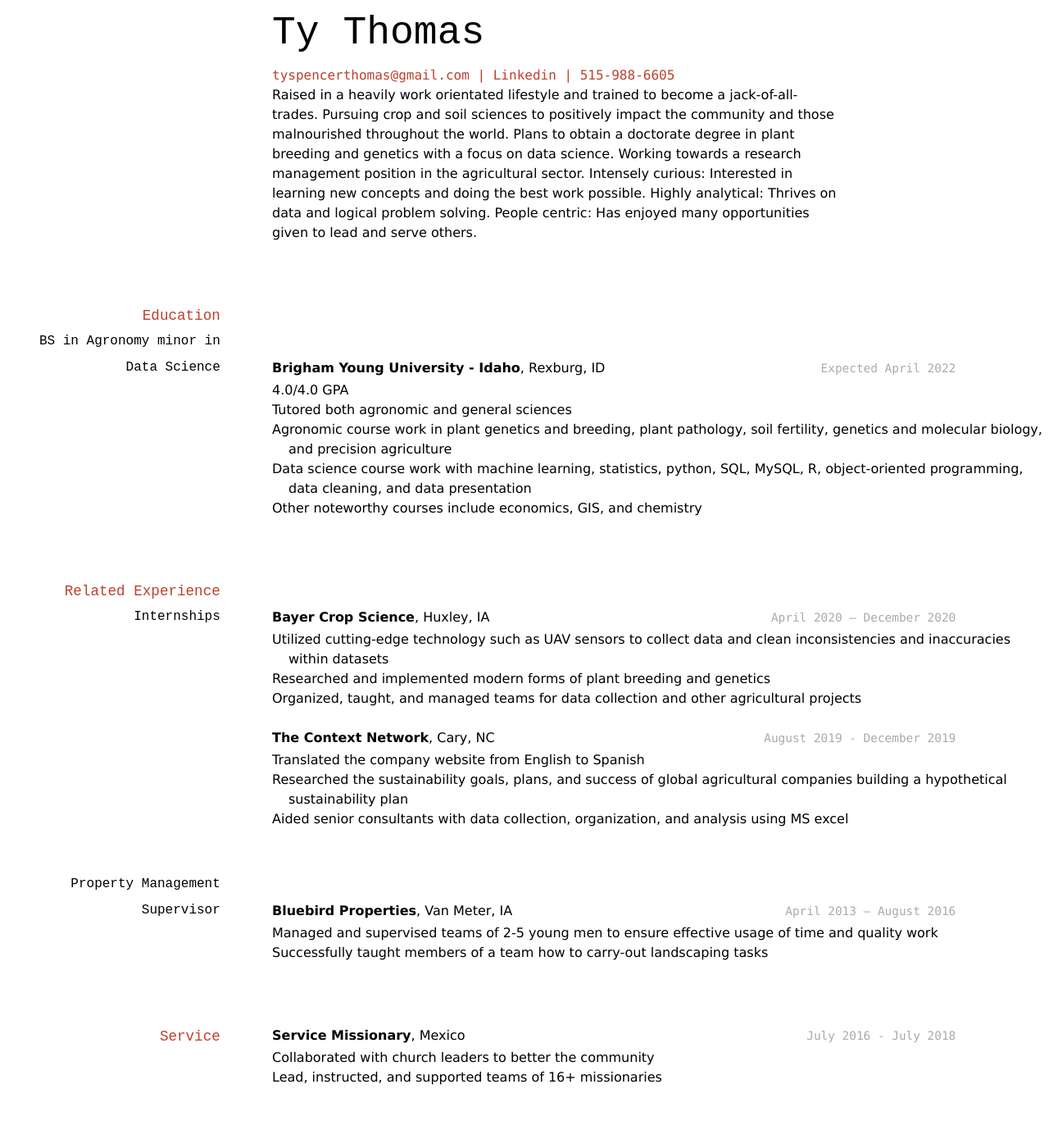
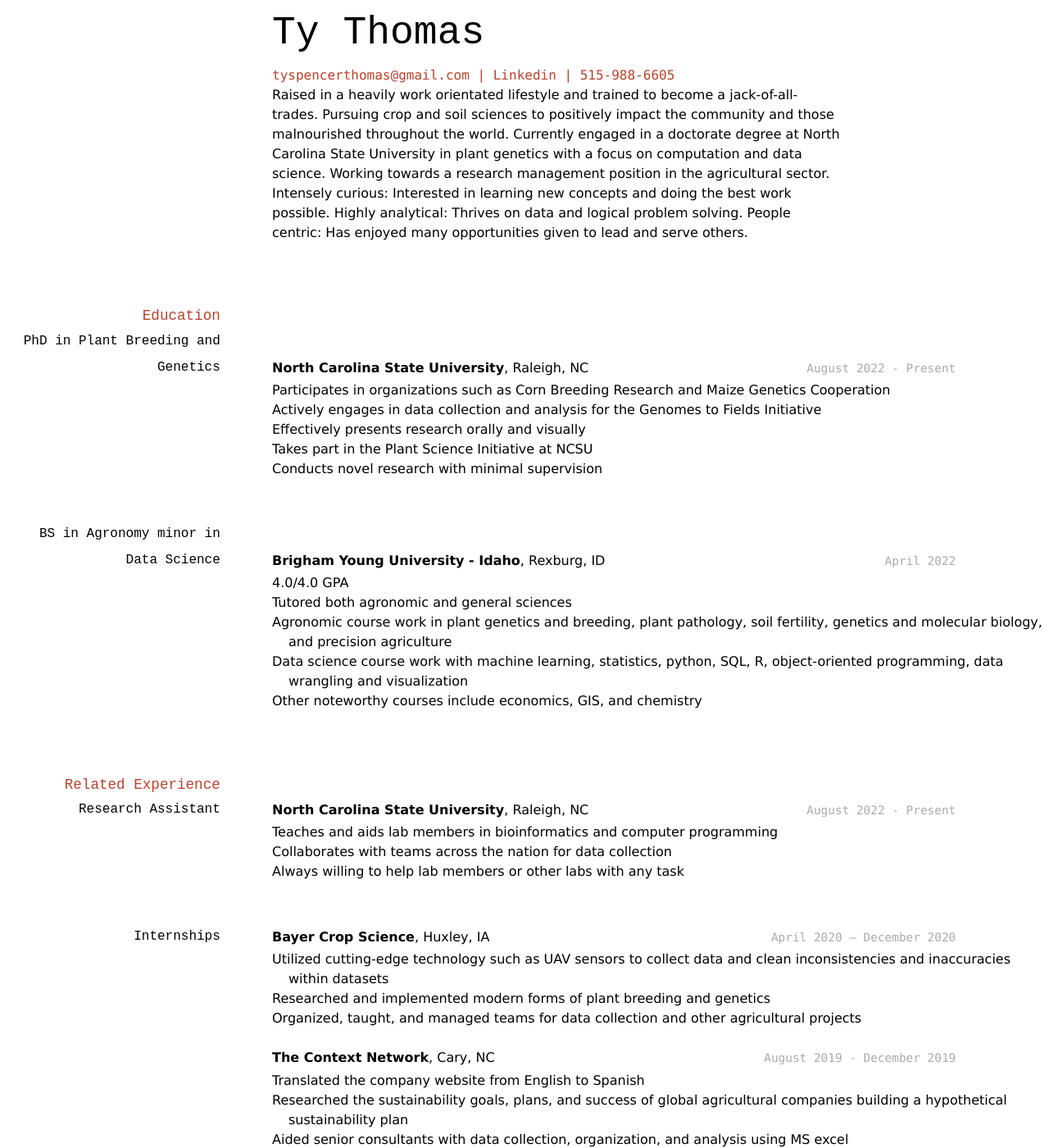
Before and after one commit to ty-thomas/Thomas_Resume, a Jekyll site: the page built from docs/index.md, in a window 1280 px wide and 1400 px high. Shown: the whole window at 82% size. Built offline with Jekyll 4.4.1, drawn with Linux system fonts in a browser that asks for light colours; some of the changed text lies outside the part shown.

Commit message:
Update index.md

```diff
--- a/docs/index.md
+++ b/docs/index.md
@@ -10,26 +10,44 @@ title: Ty Thomas' Resume
 | 515-988-6605
 </div>
 
-Raised in a heavily work orientated lifestyle and trained to become a jack-of-all-trades. Pursuing crop and soil sciences to positively impact the community and those malnourished throughout the world.  Plans to obtain a doctorate degree in plant breeding and genetics with a focus on data science.   Working towards a research management position in the agricultural sector. Intensely curious: Interested in learning new concepts and doing the best work possible. Highly analytical: Thrives on data and logical problem solving. People centric: Has enjoyed many opportunities given to lead and serve others.
+Raised in a heavily work orientated lifestyle and trained to become a jack-of-all-trades. Pursuing crop and soil sciences to positively impact the community and those malnourished throughout the world. Currently engaged in a doctorate degree at North Carolina State University in plant genetics with a focus on computation and data science. Working towards a research management position in the agricultural sector. Intensely curious: Interested in learning new concepts and doing the best work possible. Highly analytical: Thrives on data and logical problem solving. People centric: Has enjoyed many opportunities given to lead and serve others.
 
 <!-- https://www.monique.tech/the-art-of-markdown -->
 
 ## Education
 
+### PhD in Plant Breeding and Genetics
+`August 2022 - Present`
+__North Carolina State University__, Raleigh, NC
+
+- Participates in organizations such as Corn Breeding Research and Maize Genetics Cooperation
+- Actively engages in data collection and analysis for the Genomes to Fields Initiative
+- Effectively presents research orally and visually
+- Takes part in the Plant Science Initiative at NCSU
+- Conducts novel research with minimal supervision
+
 ### BS in Agronomy minor in Data Science
-`Expected April 2022`
+`April 2022`
 __Brigham Young University - Idaho__, Rexburg, ID
 
 - 4.0/4.0 GPA
 - Tutored both agronomic and general sciences
 - Agronomic course work in plant genetics and breeding, plant pathology, soil fertility, genetics and molecular biology, and precision agriculture
-- Data science course work with machine learning, statistics, python, SQL, MySQL, R, object-oriented programming, data cleaning, and data presentation
+- Data science course work with machine learning, statistics, python, SQL, R, object-oriented programming, data wrangling and visualization
 - Other noteworthy courses include economics, GIS, and chemistry
 
 
 
 
 ## Related Experience
+
+### Research Assistant
+`August 2022 - Present`
+__North Carolina State University__, Raleigh, NC
+
+- Teaches and aids lab members in bioinformatics and computer programming
+- Collaborates with teams across the nation for data collection
+- Always willing to help lab members or other labs with any task
 
 ### Internships
 
@@ -66,21 +84,22 @@ __Service Missionary__, Mexico
 
 ### Agronomic
 - Experience in farm labor and operating agricultural equipment
-- Understanding of research methods
 - Experience in soybean and maize data collection
-- Soil analysis and fertility
+- Soil fertility and analysis
 - Basic plant pathology
 
 ### Data
 - Professional use of Office 365 including MS Excel
 - Programming and data manipulation with Python and R
 - Analyzing relational databases using SQL
-- Cleaning, organizing, and analyzing large datasets
+- Data wrangling and visualization
+- Collaborative coding using git and GitHub
+- Bioinformatics including GWAS, variant calling, RNA-seq analysis, and statistical modeling
 
 ### Other Skills
 - Fluent in Spanish
-- Mathematical aptitude
 - Effective time management
+- Optimism
 
 ## Honors
 
```
Also changed, not shown: other parts of docs/index.md (+1 -1 lines).
